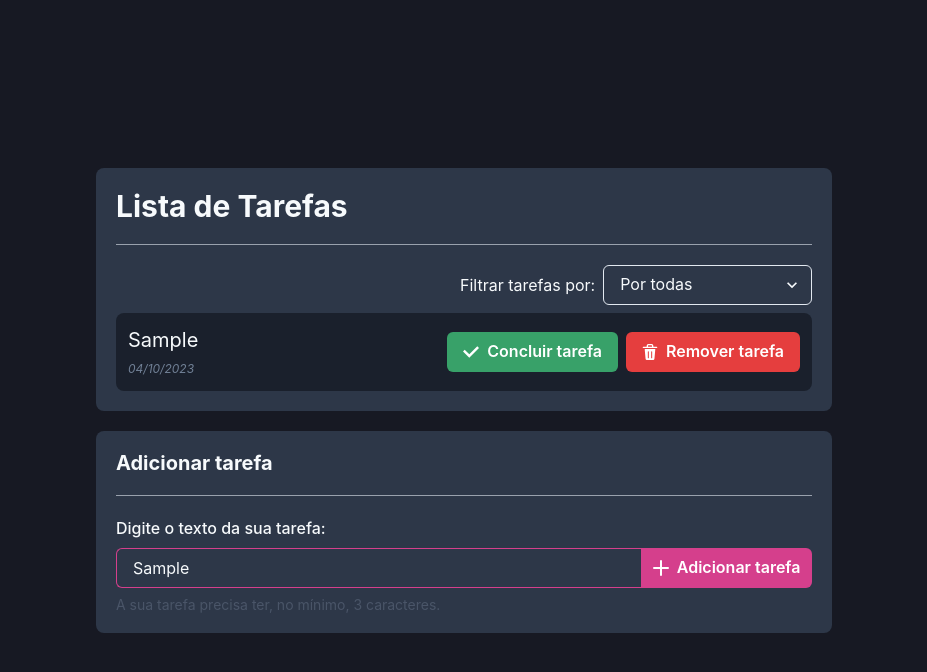
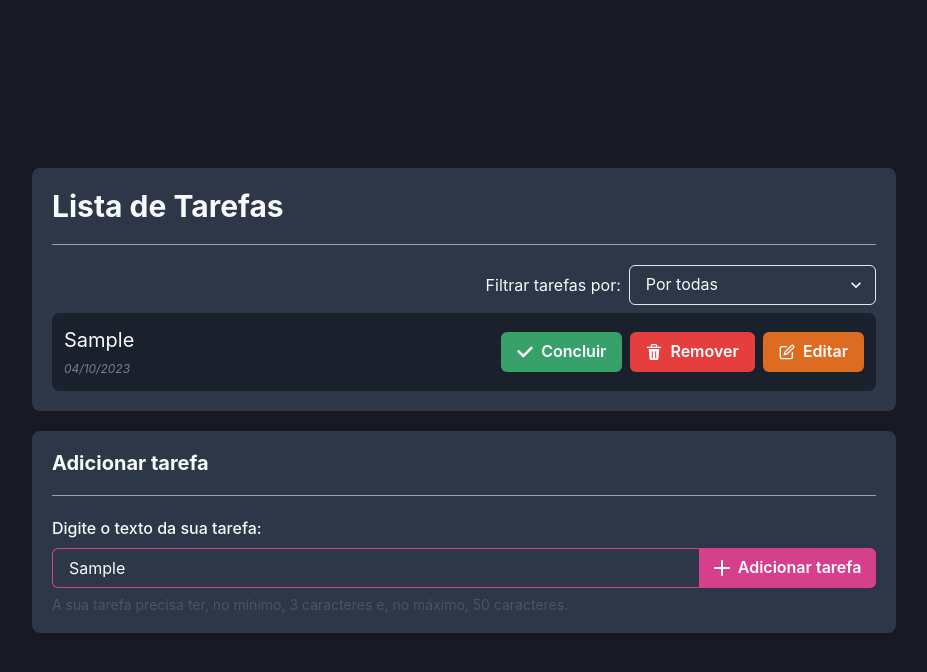
Before and after one commit to caiocezartg/duosystem-challenge, a React (Vite) app: page / in a window 1280 px wide. Both pictures are taken after typing "Sample" into the empty fields and a click on the button "Adicionar tarefa". Shown: the top 672 px of the page, without its empty margins (176-1103 px from the left). Built offline with nearby package versions, Linux system fonts and the light colour scheme.

Commit message:
refactor: move zod schema to separeted file

```diff
--- a/src/components/FormAddTask/index.tsx
+++ b/src/components/FormAddTask/index.tsx
@@ -14,16 +14,8 @@ import {
 } from "@chakra-ui/react";
 import { useForm } from "react-hook-form";
 import useTaskListStore from "../../store/TaskListStore";
-import { z } from "zod";
 import { zodResolver } from "@hookform/resolvers/zod";
-
-const inputSchema = z.object({
-  taskTitle: z
-    .string()
-    .min(3, { message: "A sua tarefa não contém, no mínimo, 3 caracteres." }),
-});
-
-export type IFormInput = z.infer<typeof inputSchema>;
+import { IFormInput, inputSchema } from "../../schema/InputTaskSchema";
 
 function FormAddTask() {
   const {
@@ -83,7 +75,8 @@ function FormAddTask() {
             <FormErrorMessage>{errors.taskTitle.message}</FormErrorMessage>
           ) : (
             <FormHelperText>
-              A sua tarefa precisa ter, no mínimo, 3 caracteres.
+              A sua tarefa precisa ter, no mínimo, 3 caracteres e, no máximo, 50
+              caracteres.
             </FormHelperText>
           )}
         </FormControl>
--- /dev/null
+++ b/src/components/ModalEditTask/index.tsx
@@ -0,0 +1,106 @@
+import { AddIcon } from "@chakra-ui/icons";
+import {
+  Modal,
+  ModalOverlay,
+  ModalContent,
+  ModalHeader,
+  ModalCloseButton,
+  ModalBody,
+  ModalFooter,
+  Button,
+  Text,
+  UseModalProps,
+  Flex,
+  FormControl,
+  FormErrorMessage,
+  FormHelperText,
+  FormLabel,
+  IconButton,
+  Input,
+  useMediaQuery,
+} from "@chakra-ui/react";
+import { useForm } from "react-hook-form";
+import { zodResolver } from "@hookform/resolvers/zod";
+import { IFormInput, inputSchema } from "../../schema/InputTaskSchema";
+
+type IModalEditTask = {
+  idTask: string;
+} & UseModalProps;
+
+function ModalEditTask({ isOpen, onClose, idTask }: IModalEditTask) {
+  const {
+    handleSubmit,
+    register,
+    formState: { errors },
+  } = useForm<IFormInput>({
+    resolver: zodResolver(inputSchema),
+  });
+
+  const [isMobile] = useMediaQuery("(max-width: 30em)");
+
+  return (
+    <Modal isOpen={isOpen} onClose={onClose}>
+      <ModalOverlay />
+      <ModalContent background="gray.700">
+        <ModalHeader>Editar tarefa</ModalHeader>
+        <ModalCloseButton />
+        <ModalBody>
+          <form>
+            <FormControl isInvalid={errors.taskTitle ? true : false}>
+              <FormLabel>Digite o texto da sua tarefa:</FormLabel>
+
+              <Flex>
+                <Input
+                  width={["100%", "80%"]}
+                  borderRightRadius={0}
+                  borderRight="none"
+                  borderColor="pink.500"
+                  focusBorderColor="pink.400"
+                  {...register("taskTitle")}
+                />
+
+                {!isMobile ? (
+                  <>
+                    <Button
+                      borderLeftRadius={0}
+                      leftIcon={<AddIcon />}
+                      colorScheme="pink"
+                      type="submit"
+                    >
+                      Adicionar tarefa
+                    </Button>
+                  </>
+                ) : (
+                  <IconButton
+                    borderLeftRadius={0}
+                    icon={<AddIcon />}
+                    colorScheme="pink"
+                    type="submit"
+                    aria-label="Adicionar tarefa"
+                  />
+                )}
+              </Flex>
+
+              {errors.taskTitle ? (
+                <FormErrorMessage>{errors.taskTitle.message}</FormErrorMessage>
+              ) : (
+                <FormHelperText>
+                  A sua tarefa precisa ter, no mínimo, 3 caracteres e, no
+                  máximo, 50 caracteres.
+                </FormHelperText>
+              )}
+            </FormControl>
+          </form>
+        </ModalBody>
+
+        <ModalFooter>
+          <Button colorScheme="red" onClick={onClose}>
+            Fechar
+          </Button>
+        </ModalFooter>
+      </ModalContent>
+    </Modal>
+  );
+}
+
+export default ModalEditTask;
--- a/src/components/TaskItem/index.tsx
+++ b/src/components/TaskItem/index.tsx
@@ -1,4 +1,4 @@
-import { CheckIcon, DeleteIcon } from "@chakra-ui/icons";
+import { CheckIcon, DeleteIcon, EditIcon } from "@chakra-ui/icons";
 import {
   Box,
   Button,
@@ -6,8 +6,10 @@ import {
   IconButton,
   Text,
   useMediaQuery,
+  useDisclosure,
 } from "@chakra-ui/react";
 import useTaskListStore from "../../store/TaskListStore";
+import ModalEditTask from "../ModalEditTask";
 
 type ITaskItemProps = {
   id: string;
@@ -23,20 +25,25 @@ function TaskItem({ id, title, createdAt, isCompleted }: ITaskItemProps) {
   ]);
 
   const [isMobile] = useMediaQuery("(max-width: 30em)");
+  const { isOpen, onOpen, onClose } = useDisclosure();
 
   return (
+    <>
+      <ModalEditTask isOpen={isOpen} onClose={onClose} idTask={id} />
+
       <HStack
         spacing={2}
         bg="gray.800"
         width="100%"
         borderRadius="lg"
         padding={3}
+        justifyContent="space-between"
       >
-      <Box flex={1}>
+        <Box width="50%">
           <Text
             textDecoration={isCompleted ? "line-through" : "none"}
             color={isCompleted ? "gray.400" : "gray.50"}
-          fontSize="xl"
+            fontSize={["md", "xl"]}
           >
             {title}
           </Text>
@@ -47,14 +54,14 @@ function TaskItem({ id, title, createdAt, isCompleted }: ITaskItemProps) {
         </Box>
 
         {!isMobile ? (
-        <>
+          <HStack>
             <Button
               leftIcon={<CheckIcon />}
               onClick={() => completeTask(id)}
               colorScheme="green"
               isDisabled={isCompleted}
             >
-            Concluir tarefa
+              Concluir
             </Button>
 
             <Button
@@ -62,11 +69,19 @@ function TaskItem({ id, title, createdAt, isCompleted }: ITaskItemProps) {
               onClick={() => removeTask(id)}
               colorScheme="red"
             >
-            Remover tarefa
+              Remover
             </Button>
-        </>
+
+            <Button
+              leftIcon={<EditIcon />}
+              onClick={onOpen}
+              colorScheme="orange"
+            >
+              Editar
+            </Button>
+          </HStack>
         ) : (
-        <>
+          <HStack>
             <IconButton
               icon={<CheckIcon />}
               onClick={() => completeTask(id)}
@@ -81,9 +96,10 @@ function TaskItem({ id, title, createdAt, isCompleted }: ITaskItemProps) {
               colorScheme="red"
               aria-label="Remover tarefa"
             />
-        </>
+          </HStack>
         )}
       </HStack>
+    </>
   );
 }
 
--- a/src/components/TaskList/index.tsx
+++ b/src/components/TaskList/index.tsx
@@ -20,7 +20,7 @@ function TaskList() {
   ]);
 
   return (
-    <Container maxWidth="3xl">
+    <Container maxWidth="4xl">
       <VStack
         alignItems="center"
         justifyContent="center"
--- /dev/null
+++ b/src/schema/InputTaskSchema.ts
@@ -0,0 +1,10 @@
+import { z } from "zod";
+
+export const inputSchema = z.object({
+    taskTitle: z
+      .string()
+      .min(3, { message: "A sua tarefa não contém, no mínimo, 3 caracteres." })
+      .max(50, { message: "A sua tarefa contém mais de 50 caracteres." }),
+  });
+
+  export type IFormInput = z.infer<typeof inputSchema>;
```
Lines whose indentation alone changed are shown as unchanged.
